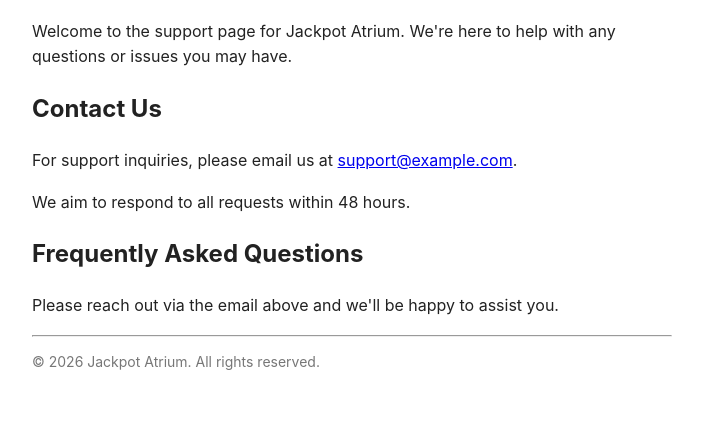
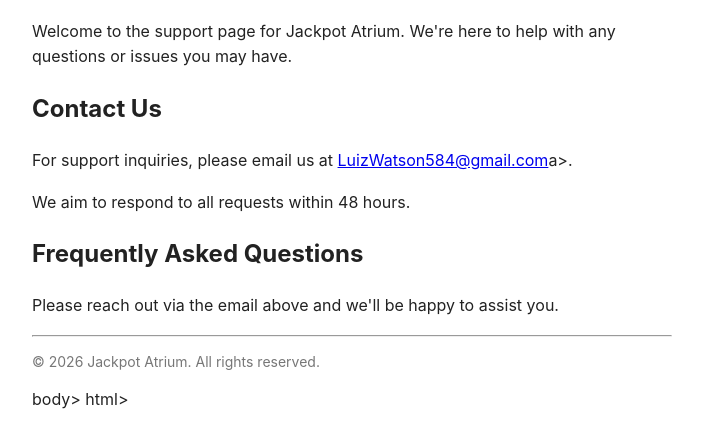
Before and after one commit to nimish2515/jackpot-atrium-support, a plain HTML site: page index.html in a window 1280 px wide. Shown: the part 94-542 px from the top of the page, without its empty margins (288-991 px from the left). Drawn offline with Linux system fonts and the light colour scheme.

Commit message:
Update index.html

```diff
--- a/index.html
+++ b/index.html
@@ -9,11 +9,12 @@
 <h1>Jackpot Atrium Support</h1>
 <p>Welcome to the support page for Jackpot Atrium. We're here to help with any questions or issues you may have.</p>
 <h2>Contact Us</h2>
-  <p>For support inquiries, please email us at <a href="mailto:support@example.com">support@example.com</a>.</p>
+<p>For support inquiries, please email us at <a href="mailto:LuizWatson584@gmail.com">LuizWatson584@gmail.com</a>a>.</p>
 <p>We aim to respond to all requests within 48 hours.</p>
 <h2>Frequently Asked Questions</h2>
 <p>Please reach out via the email above and we'll be happy to assist you.</p>
 <hr>
 <p style="font-size: 14px; color: #777;">&copy; 2026 Jackpot Atrium. All rights reserved.</p>
-</body>
-</html>
+</body>body>
+</html>html></p></p></h1></title>
+  </head>
```
Lines whose indentation alone changed are shown as unchanged.
